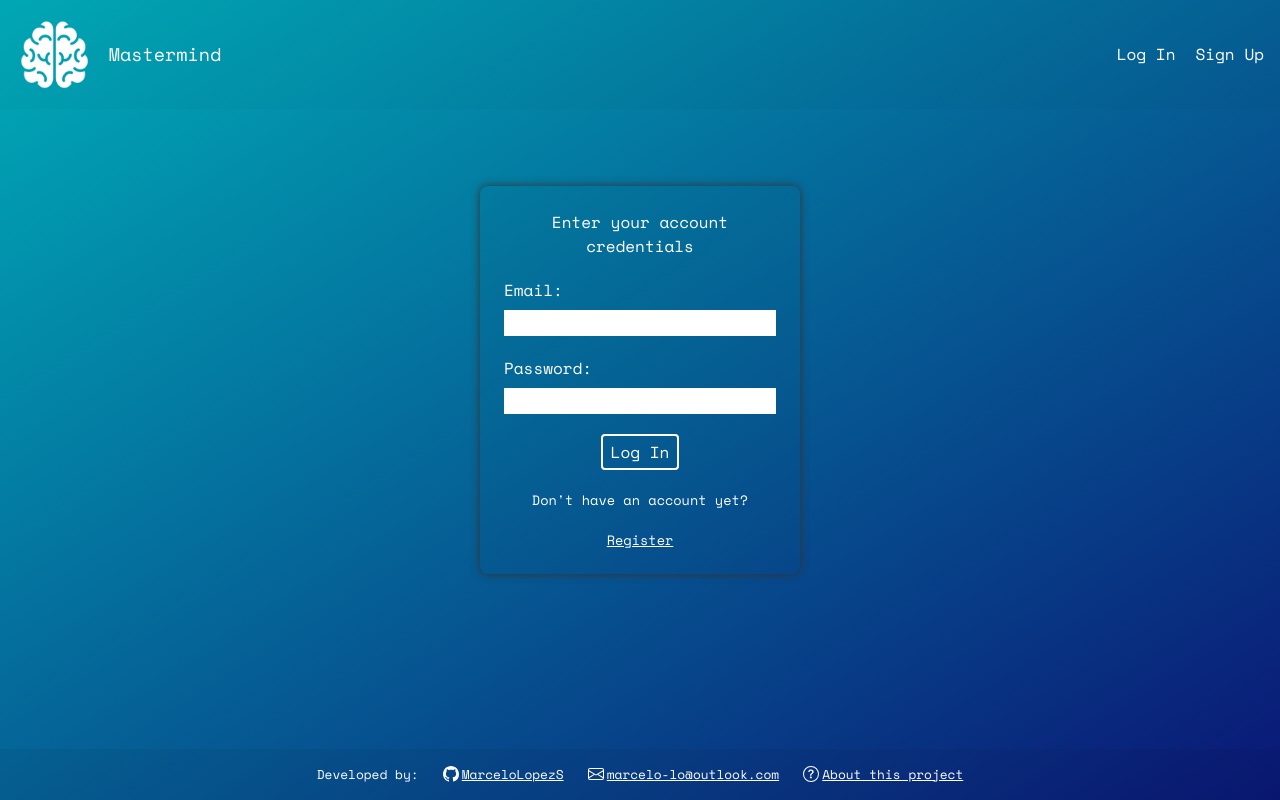
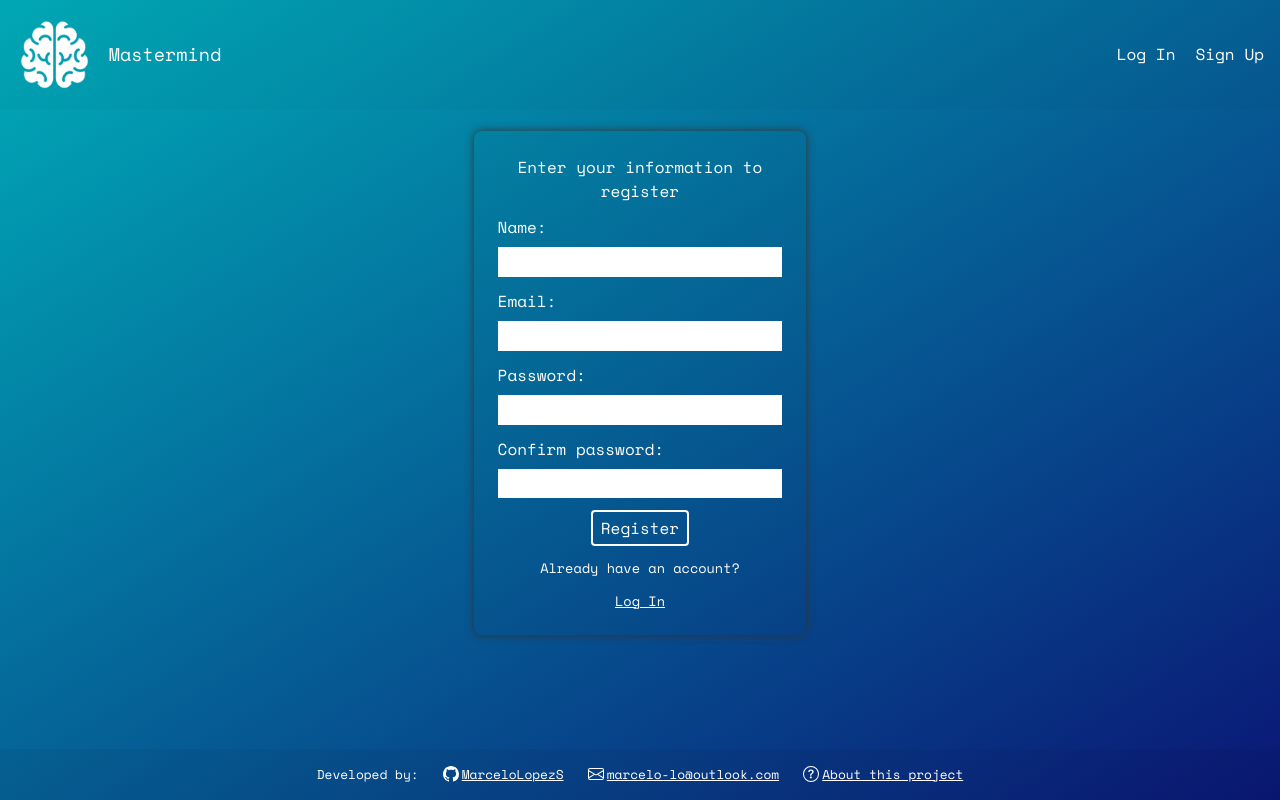
Before and after one commit to MarceloLopezS/mastermind-celebrity-recognition-front-end, a React (Create React App) app: page / in a window 1280 px wide. Built offline with nearby package versions, Linux system fonts and the light colour scheme.

Commit message:
Register page initial commit

```diff
--- a/src/containers/App.js
+++ b/src/containers/App.js
@@ -4,13 +4,15 @@ import Navbar from '../components/Navbar/Navbar';
 import ParticlesBg from '../components/ParticlesBg/ParticlesBg';
 import FaceDetection from '../pages/FaceDetection/FaceDetection';
 import LogIn from '../pages/LogIn/LogIn';
+import Register from '../pages/Register/Register';
 
 function App() {
     return (
         <React.StrictMode>
             {/* <ParticlesBg /> */}
             <Navbar />
-            <LogIn />
+            <Register />
+            {/* <LogIn /> */}
             {/* <FaceDetection /> */}
             <Footer />
         </React.StrictMode>
--- a/src/index.css
+++ b/src/index.css
@@ -35,9 +35,10 @@
     --fs-body: clamp(var(--fs-200), 1.25vw, var(--fs-250));
     --fs-secondary-text: clamp(var(--fs-125), 1.15vw, var(--fs-175));
     --fs-count: clamp(var(--fs-500), 1.5vw, var(--fs-600));
-    --fs-input: clamp(var(--fs-150), 1.5vw, var(--fs-200));
+    --fs-input: clamp(var(--fs-150), 1.2vw, var(--fs-200));
     --fs-footer: clamp(var(--fs-125), 1vw, var(--fs-175));
 
+    --size-10: 0.15rem;
     --size-15: 0.25rem;
     --size-25: 0.5rem;
     --size-35: 0.75rem;
@@ -45,6 +46,7 @@
     --size-75: 1.25rem;
     --size-100: 1.5rem;
     --size-150: 2rem;
+    --size-300: 4rem;
     --size-350: 4.5rem;
     --size-450: 5.75rem;
 }
@@ -122,12 +124,20 @@ a {
 
 input {
     outline: 0;
+    font-size: var(--fs-input);
     border: 1px solid var(--clr-neutral-100);
+    padding: var(--size-10) var(--size-15);
 }
 
 input:focus-visible {
     border-color: var(--clr-neutral-100);
     box-shadow: 0 0 0.5rem var(--clr-neutral-100);
+}
+
+@media (min-width: 118rem) {
+    input {
+        padding: var(--size-15) var(--size-25);
+    }
 }
 
 button {
--- /dev/null
+++ b/src/pages/Register/Register.css
@@ -0,0 +1,65 @@
+.register {
+    display: grid;
+    place-items: center;
+    padding-block-start: min(7vh, var(--size-350));
+}
+
+.register__form {
+    --gap: var(--size-50);
+
+    display: grid;
+    width: 100%;
+    gap: var(--gap);
+    background-color: var(--clr-faded-900);
+    border-radius: var(--size-25);
+    padding: var(--size-100);
+    box-shadow: 0 0 var(--size-25) var(--clr-neutral-800);
+}
+
+.register__form h2 {
+    text-align: center;
+    max-width: 30ch;
+}
+
+.register__form > .form-group {
+    display: grid;
+    gap: var(--size-25);
+}
+
+.register__form > button {
+    width: max-content;
+    background-color: transparent;
+}
+
+.register__form > [type='submit'] {
+    padding: var(--size-15) var(--size-25);
+    border: 2px solid var(--clr-neutral-100);
+    border-radius: 0.25em;
+}
+
+.register__form > [type='submit']:is(:hover, :focus-visible) {
+    color: var(--clr-neutral-100);
+    background-color: var(--clr-faded-500);
+}
+
+@media (min-width: 28em) {
+    .register {
+        padding-block-start: min(1.75vw, var(--size-150));
+    }
+
+    .register__form {
+        --gap: var(--size-35);
+
+        width: clamp(20rem, 26vw, 26rem);
+    }
+}
+
+@media (min-width: 118em) {
+    .register {
+        padding-block-start: min(4vw, var(--size-300));
+    }
+
+    .register__form {
+        --gap: var(--size-50);
+    }
+}
--- /dev/null
+++ b/src/pages/Register/Register.js
@@ -0,0 +1,33 @@
+import React from 'react';
+import './Register.css';
+
+const Register = () => {
+    return (
+        <section className='register container'>
+            <form className='register__form'>
+                <h2 className='justify-self-center'>Enter your information to register</h2>
+                <div className='form-group'>
+                    <label htmlFor='user-name'>Name:</label>
+                    <input type='text' id='user-name' name='user-name'></input>
+                </div>
+                <div className='form-group'>
+                    <label htmlFor='user-email'>Email:</label>
+                    <input type='email' id='user-email' name='user-email'></input>
+                </div>
+                <div className='form-group'>
+                    <label htmlFor='user-password'>Password:</label>
+                    <input type='password' id='user-password' name='user-password'></input>
+                </div>
+                <div className='form-group'>
+                    <label htmlFor='user-confirm-password'>Confirm password:</label>
+                    <input type='password' id='user-confirm-password' name='user-confirm-password'></input>
+                </div>
+                <button className='justify-self-center' type='submit'>Register</button>
+                <span className='secondary-text justify-self-center'>Already have an account?</span>
+                <button className='form-switch | secondary-text justify-self-center text-underline'>Log In</button>
+            </form>
+        </section>
+    )
+}
+
+export default Register
```
